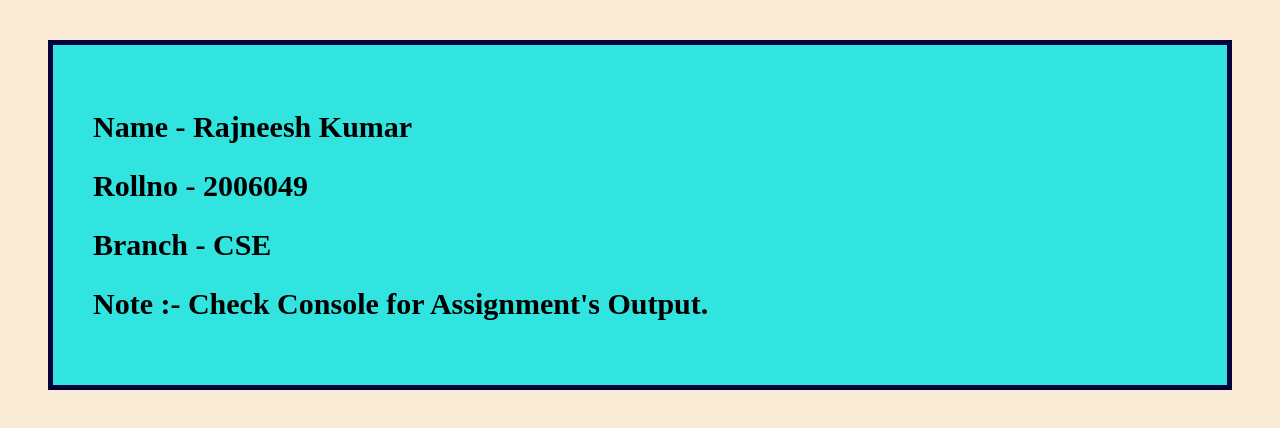
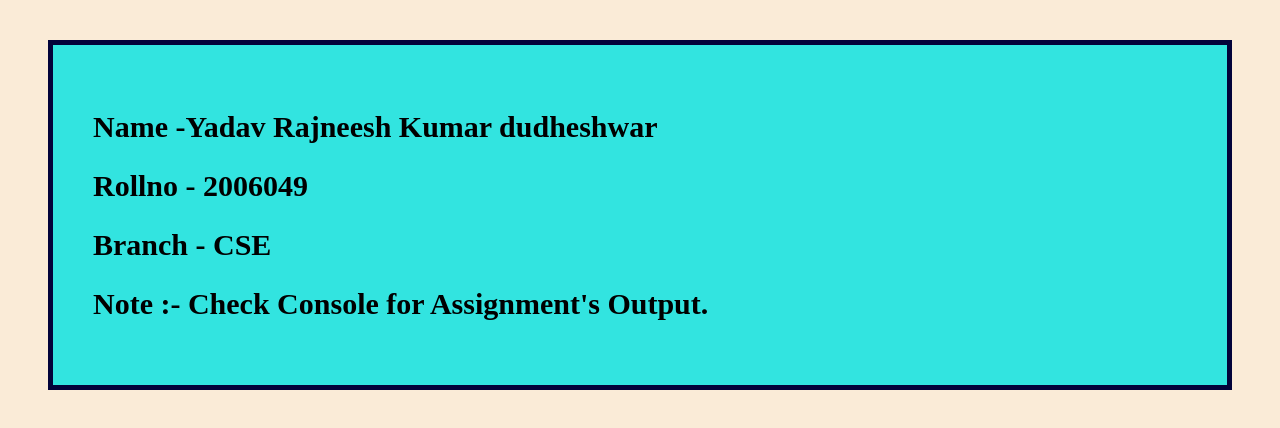
Before and after one commit to rajneesh1002/CS3403_ASSIGNMENT_jS, a plain HTML site: page index.html in a window 1280 px wide. Drawn offline with Linux system fonts and the light colour scheme.

Commit message:
Update index.html

```diff
--- a/index.html
+++ b/index.html
@@ -22,7 +22,7 @@
 <body style="background-color: antiquewhite;">
     <div class="container">
         <div class="info">
-            <h2>Name - Rajneesh Kumar</h2>
+            <h2>Name -Yadav Rajneesh Kumar dudheshwar</h2>
             <h2>Rollno - 2006049</h2>
             <h2>Branch - CSE</h2>
         </div>
```
